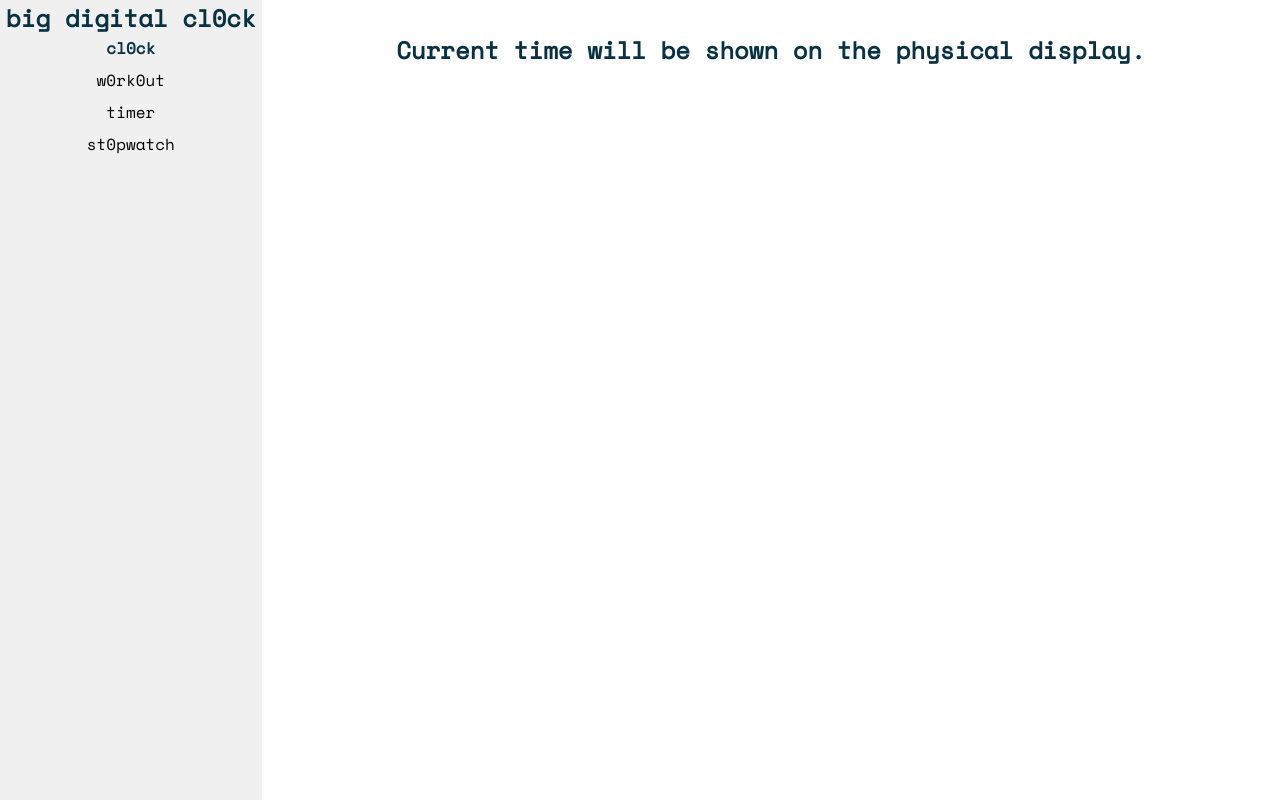
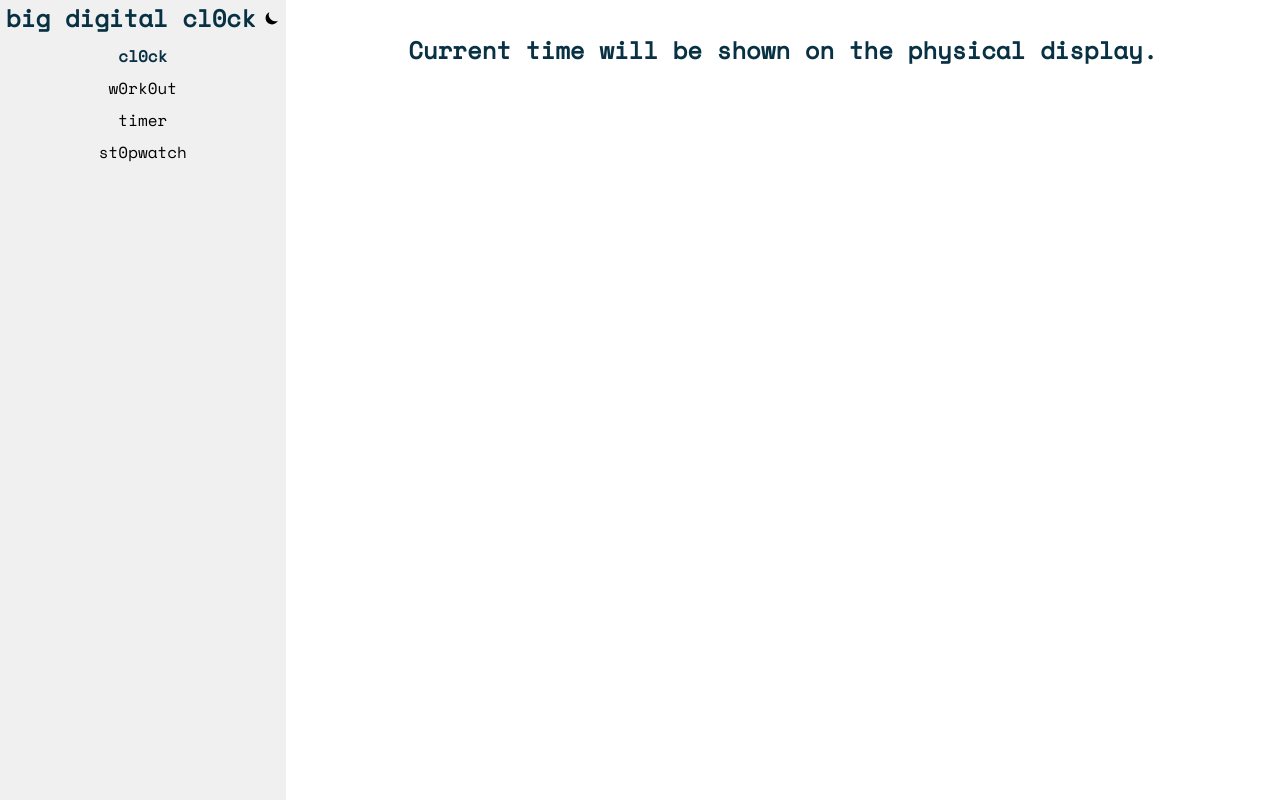
Before and after one commit to rub1n0/cl0ck, a Next.js app: page / in a window 1280 px wide. Built offline with nearby package versions, Linux system fonts and the light colour scheme.

Commit message:
Add theme toggle button

```diff
--- a/app/components/Drawer.tsx
+++ b/app/components/Drawer.tsx
@@ -1,5 +1,5 @@
 // Component: Drawer.tsx
-import { Button } from 'flowbite-react';
+import { Button, DarkThemeToggle } from 'flowbite-react';
 import { Menu } from 'lucide-react';
 
 type Mode = {
@@ -22,7 +22,10 @@ const Drawer: React.FC<DrawerProps> = ({ modes, mode, setMode, drawerOpen, setDr
                 <button onClick={() => setDrawerOpen(!drawerOpen)}>
                     <Menu className="btn-drawer"/>
                 </button>
-                <div className="text-heading">big digital cl0ck</div>
+                <div className="flex items-center gap-2">
+                    <div className="text-heading">big digital cl0ck</div>
+                    <DarkThemeToggle />
+                </div>
             </div>
             {drawerOpen && (
                 modes.map((item) => (
--- a/app/components/Sidebar.tsx
+++ b/app/components/Sidebar.tsx
@@ -1,5 +1,5 @@
 // Component: Sidebar.tsx
-import { Button } from 'flowbite-react';
+import { Button, DarkThemeToggle } from 'flowbite-react';
 
 type Mode = {
     key: string;
@@ -15,7 +15,10 @@ interface SidebarProps {
 const Sidebar: React.FC<SidebarProps> = ({ modes, mode, setMode }) => {
     return (
         <aside className="hidden md:flex md:flex-col sidebar">
-            <h2 className="text-heading">big digital cl0ck</h2>
+            <div className="flex items-center gap-2 mb-2">
+                <h2 className="text-heading">big digital cl0ck</h2>
+                <DarkThemeToggle />
+            </div>
             {modes.map((item) => (
                 <Button
                     key={item.key}
```
